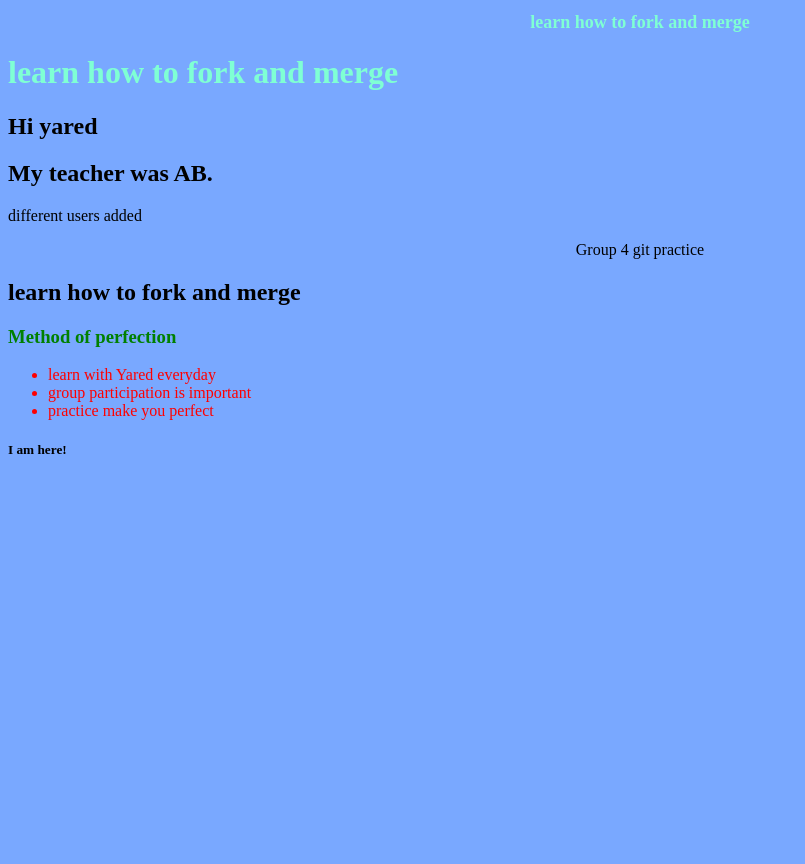
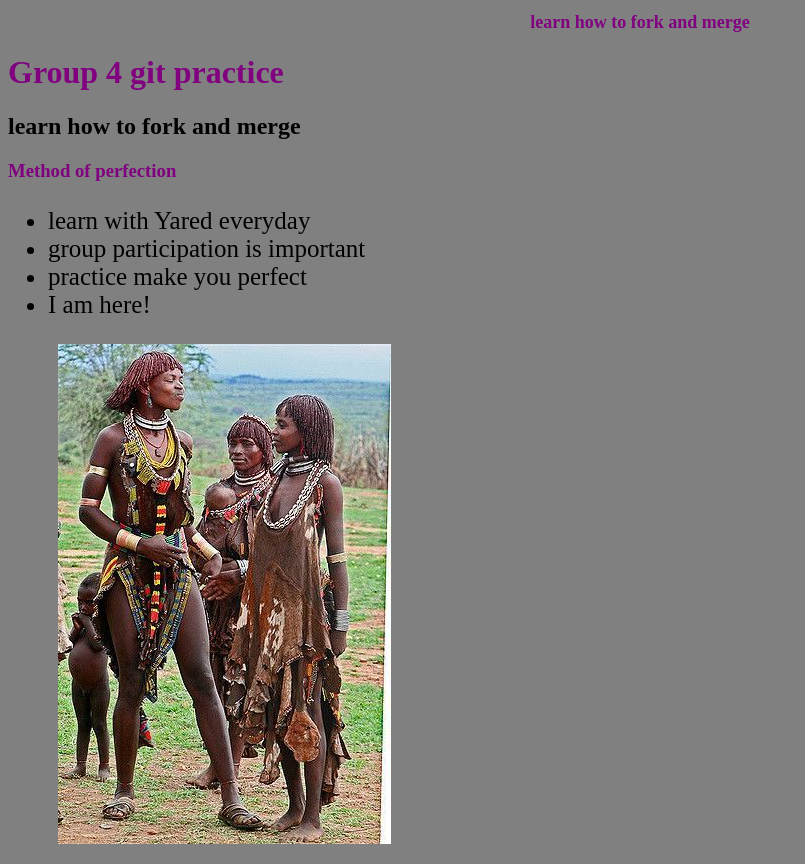
Before and after one commit to yaredlb/group4Practice, a plain HTML site: page indexYared.html in a window 1280 px wide. Shown: the whole page, without its empty margins (0-805 px from the left). Before the commit the page ends 800 px from the top, so only its background shows below. Drawn offline with Linux system fonts and the light colour scheme.

Commit message:
renewal of the existing page

```diff
--- a/css/style.css
+++ b/css/style.css
@@ -1,10 +1,10 @@
 .blue {
 
-  background-color: #79a8ff;
+  background-color: gray;
 }
-.red {
+/* .red {
   background-color: #ff5151;
-}
+} */
 /* h2 {
   color: rgb(151, 19, 41);
   background-color: white;
@@ -12,21 +12,22 @@
   width: 50%;
 } */
 
-    background-color: #79a8ff;
-  }
+
+
   .red {
     background-color: #ff5151;
   }
-  h1 {
-color: aquamarine;
+  h1, h3 {
+color: purple;
   }
-  h3 {
-    color: green;
-      }
+
 
 
     .mike-theme{
-      color: yellow;
+      color: rgb(115, 0, 255);
       font-size: larger;
 
     }
+  .image {
+    margin-left: 50px;
+    }
--- a/indexYared.html
+++ b/indexYared.html
@@ -16,25 +16,29 @@
 </style>
 
 <body>
+   <div>
     <h1 class="test">learn how to fork and merge</h1>
 
     <body class="blue">
-        <h1>learn how to fork and merge</h1>
-        <h2>Hi yared </h2>
-        <h2>My teacher was AB.</h2>
-        <p> different users added</p>
-        <p style="text-align: center">Group 4 git practice</p>
+
+
+
+        <h1>Group 4 git practice</h1>
         <h2>learn how to fork and merge</h2>
-        <P>
         <h3>Method of perfection </h3>
-        </P>
-        <ul style="color:red">
+        <ul style="font-size: 25px;">
             <li>learn with Yared everyday</li>
             <li>group participation is important</li>
             <li>practice make you perfect</li>
+            <li>I am here! </li>
         </ul>
-        <h5>I am here!</h5>
+        <img class="image" src="./image/evangadi.jpg" alt="" >
 
+
+       </p>
+
+
+   </div>
     </body>
 
 </html>
```
Also changed, not shown: image/evangadi.jpg (added), image/images.jpeg (added).
